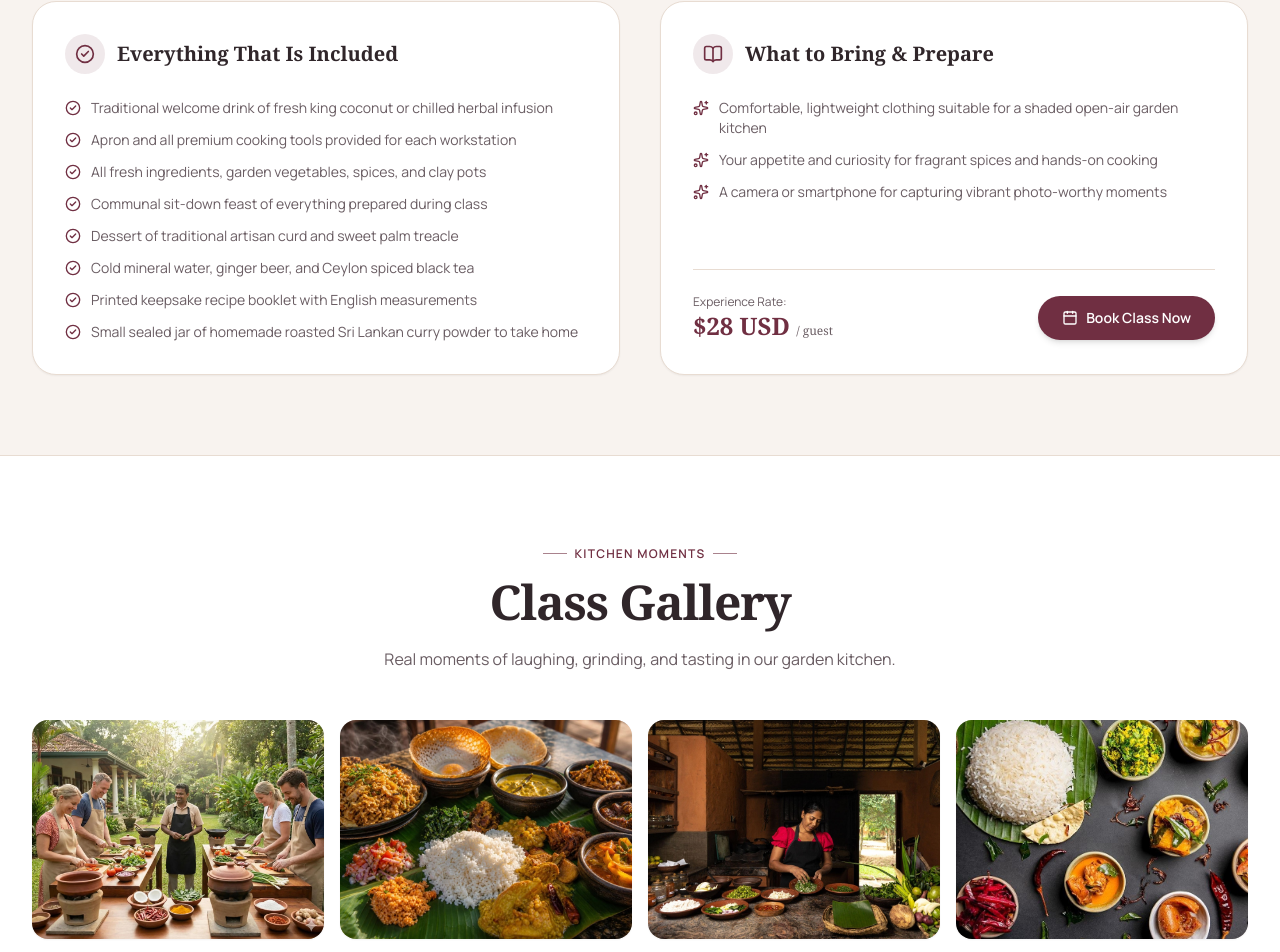
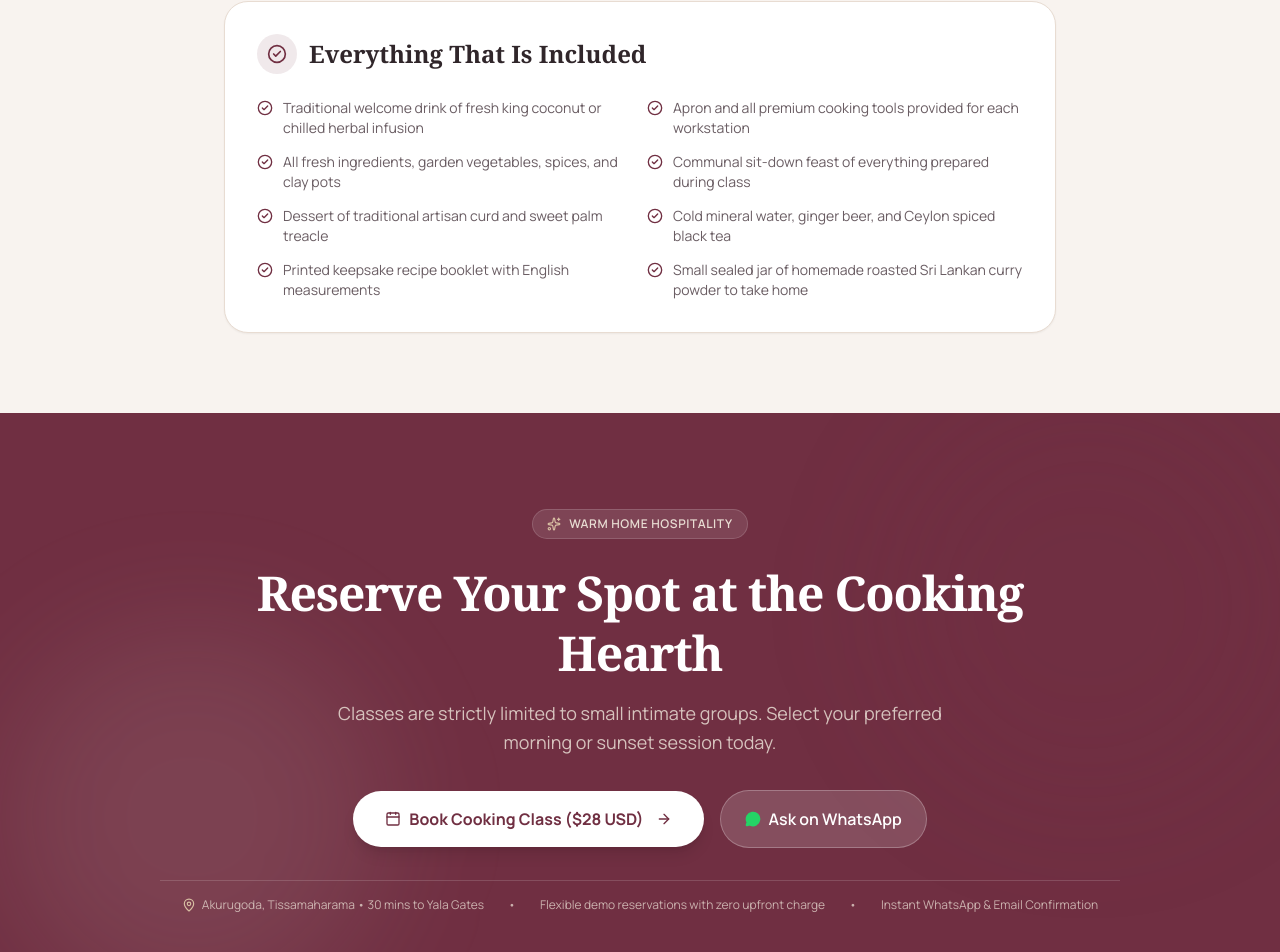
Before and after one commit to chamodya-hirusha/dearly-tourism, a Next.js app: page /cooking-class in a window 1280 px wide. Shown: the part 4783-5735 px from the top of the page. Built offline with nearby package versions, Linux system fonts and the light colour scheme.

Commit message:
fix(cooking-class): remove 'What to Bring' card and 'Class Gallery' section

```diff
--- a/app/cooking-class/page.tsx
+++ b/app/cooking-class/page.tsx
@@ -12,7 +12,6 @@ import {
   ArrowRight,
   ShieldCheck,
   Award,
-  BookOpen,
   MessageCircle,
 } from 'lucide-react';
 import { Navbar } from '@/components/shared/Navbar';
@@ -24,12 +23,10 @@ import { CTASection } from '@/components/shared/CTASection';
 import { WhatsAppButton } from '@/components/shared/WhatsAppButton';
 import { DemoBadge } from '@/components/shared/DemoBadge';
 import { cookingClassDetailData } from '@/data/cookingClasses';
-import { galleryItemsData } from '@/data/galleryImages';
 import { contactDetails } from '@/data/navigation';
 
 export default function CookingClassPage() {
   const data = cookingClassDetailData;
-  const cookingPhotos = galleryItemsData.filter((i) => i.category === 'cooking' || i.category === 'food').slice(0, 4);
 
   return (
     <>
@@ -290,22 +287,21 @@ export default function CookingClassPage() {
           </div>
         </section>
 
-        {/* What's Included & What to Bring */}
+        {/* What's Included */}
         <section className="py-20 bg-[#F8F3EF]">
-          <div className="max-w-7xl mx-auto px-4 sm:px-6 lg:px-8">
-            <div className="grid grid-cols-1 md:grid-cols-2 gap-10">
+          <div className="max-w-4xl mx-auto px-4 sm:px-6 lg:px-8">
             {/* Inclusions */}
-              <div className="bg-white rounded-3xl p-8 border border-[#E8DCD2] shadow-xs">
+            <div className="bg-white rounded-3xl p-6 sm:p-8 border border-[#E8DCD2] shadow-xs">
               <div className="flex items-center gap-3 mb-6">
-                  <div className="w-10 h-10 rounded-full bg-[#702F42]/10 text-[#702F42] flex items-center justify-center">
+                <div className="w-10 h-10 rounded-full bg-[#702F42]/10 text-[#702F42] flex items-center justify-center shrink-0">
                   <CheckCircle2 className="w-5 h-5 text-[#702F42]" />
                 </div>
-                  <h3 className="font-serif text-xl font-bold text-[#30262A]">
+                <h3 className="font-serif text-xl sm:text-2xl font-bold text-[#30262A]">
                   Everything That Is Included
                 </h3>
               </div>
 
-                <ul className="space-y-3 text-xs sm:text-sm text-[#6A5D63]">
+              <ul className="grid grid-cols-1 sm:grid-cols-2 gap-3.5 text-xs sm:text-sm text-[#6A5D63]">
                 {data.included.map((inc, i) => (
                   <li key={i} className="flex items-start gap-2.5">
                     <CheckCircle2 className="w-4 h-4 text-[#702F42] shrink-0 mt-0.5" />
@@ -313,86 +309,6 @@ export default function CookingClassPage() {
                   </li>
                 ))}
               </ul>
-              </div>
-
-              {/* What to Bring */}
-              <div className="bg-white rounded-3xl p-8 border border-[#E8DCD2] shadow-xs flex flex-col justify-between">
-                <div>
-                  <div className="flex items-center gap-3 mb-6">
-                    <div className="w-10 h-10 rounded-full bg-[#702F42]/10 text-[#702F42] flex items-center justify-center">
-                      <BookOpen className="w-5 h-5 text-[#702F42]" />
-                    </div>
-                    <h3 className="font-serif text-xl font-bold text-[#30262A]">
-                      What to Bring & Prepare
-                    </h3>
-                  </div>
-
-                  <ul className="space-y-3 text-xs sm:text-sm text-[#6A5D63]">
-                    {data.whatToBring.map((item, i) => (
-                      <li key={i} className="flex items-start gap-2.5">
-                        <Sparkles className="w-4 h-4 text-[#702F42] shrink-0 mt-0.5" />
-                        <span>{item}</span>
-                      </li>
-                    ))}
-                  </ul>
-                </div>
-
-                <div className="mt-8 pt-6 border-t border-[#E8DCD2]">
-                  <div className="flex flex-col sm:flex-row items-stretch sm:items-center justify-between gap-4">
-                    <div className="text-center sm:text-left">
-                      <div className="text-xs text-[#6A5D63]">Experience Rate:</div>
-                      <div className="font-serif text-2xl font-bold text-[#702F42]">
-                        ${data.demoPriceUSD} USD <span className="text-xs font-normal text-[#6A5D63]">/ guest</span>
-                      </div>
-                    </div>
-
-                    <Link
-                      href="/book?experience=cooking-masterclass"
-                      className="inline-flex items-center justify-center gap-2 px-6 py-3 rounded-full bg-[#702F42] hover:bg-[#592333] text-white font-semibold text-xs sm:text-sm shadow-md transition-colors w-full sm:w-auto"
-                    >
-                      <Calendar className="w-4 h-4 shrink-0" />
-                      <span>Book Class Now</span>
-                    </Link>
-                  </div>
-                </div>
-              </div>
-            </div>
-          </div>
-        </section>
-
-        {/* Photo Gallery Grid */}
-        <section className="py-20 bg-white border-y border-[#E8DCD2]">
-          <div className="max-w-7xl mx-auto px-4 sm:px-6 lg:px-8">
-            <SectionHeading
-              eyebrow="Kitchen Moments"
-              title="Class Gallery"
-              subtitle="Real moments of laughing, grinding, and tasting in our garden kitchen."
-            />
-
-            <div className="mt-12 grid grid-cols-2 md:grid-cols-4 gap-4">
-              {cookingPhotos.map((photo) => (
-                <div
-                  key={photo.id}
-                  className="relative aspect-4/3 rounded-2xl overflow-hidden bg-[#E8DCD2] shadow-xs"
-                >
-                  <Image
-                    src={photo.imageUrl}
-                    alt={photo.title}
-                    fill
-                    sizes="(max-width: 768px) 50vw, 25vw"
-                    className="object-cover hover:scale-105 transition-transform duration-500"
-                  />
-                </div>
-              ))}
-            </div>
-
-            <div className="mt-8 text-center">
-              <Link
-                href="/gallery"
-                className="text-xs sm:text-sm font-semibold text-[#702F42] hover:underline"
-              >
-                Browse All Photography in Our Full Gallery →
-              </Link>
             </div>
           </div>
         </section>
```
Lines whose indentation alone changed are shown as unchanged.
